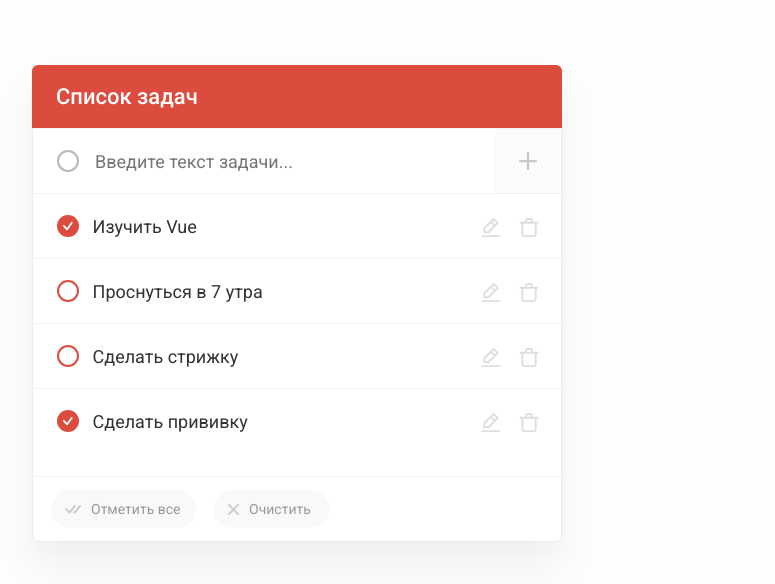
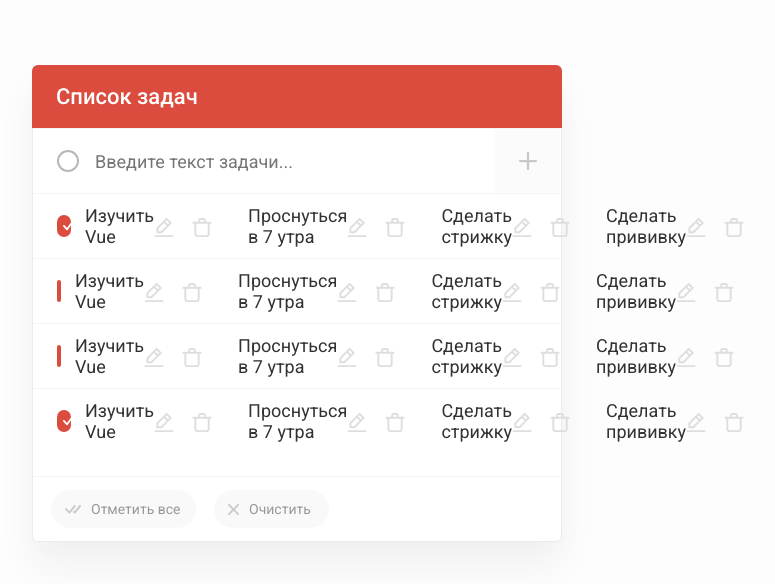
Before and after one commit to thebestdevelopering/vue-todolist, a Vue app: page / in a window 1280 px wide. Shown: the top 584 px of the page, without its empty margins (343-1118 px from the left). Built offline with nearby package versions, Linux system fonts and the light colour scheme.

Commit message:
create component listitem

```diff
--- a/src/components/MainPage.vue
+++ b/src/components/MainPage.vue
@@ -16,7 +16,15 @@
             <img src="../assets/images/Plus.svg" alt="" />
           </div>
         </div>
-        <ListItem />
+        <div class="main--tasks" v-for="task in tasks" :key="task">
+          <radio-box :checked="task.checked" />
+          <list-item
+            v-for="task in tasks"
+            :key="task"
+            :note="task.note"
+            :checked="task.checked"
+          />
+        </div>
       </div>
       <div class="footer">
         <div class="footer--btn">
@@ -49,6 +57,16 @@ import ListItem from './list-item.vue';
 import RadioBox from './radio-box.vue';
 
 export default {
+  data() {
+    return {
+      tasks: [
+        { note: 'Изучить Vue', checked: true },
+        { note: 'Проснуться в 7 утра' },
+        { note: 'Сделать стрижку' },
+        { note: 'Сделать прививку', checked: true },
+      ],
+    };
+  },
   components: {
     ListItem,
     RadioBox,
--- a/src/components/list-item.vue
+++ b/src/components/list-item.vue
@@ -1,9 +1,5 @@
 <template>
-  <div class="main--tasks" v-for="task in tasks" :key="task">
-    <radio-box :checked="task.checked" />
-    <p class="main--tasks__text">
-      {{ task.note }}
-    </p>
+  <div class="main--tasks__text">{{ note }}</div>
   <div class="main--tasks__actions">
     <div class="main--tasks__actions_block">
       <img class="main--task_edit" src="../assets/images/Edit.svg" alt="" />
@@ -12,25 +8,13 @@
       <img class="main--task_delete" src="../assets/images/Cart.svg" alt="" />
     </div>
   </div>
-  </div>
 </template>
 
 <script>
-import RadioBox from './radio-box.vue';
-
 export default {
-  data() {
-    return {
-      tasks: [
-        { note: 'Изучить Vue', checked: true },
-        { note: 'Проснуться в 7 утра' },
-        { note: 'Сделать стрижку' },
-        { note: 'Сделать прививку', checked: true },
-      ],
-    };
-  },
-  components: {
-    RadioBox,
+  props: {
+    note: String,
+    checked: Boolean,
   },
 };
 </script>
```
Lines whose indentation alone changed are shown as unchanged.
